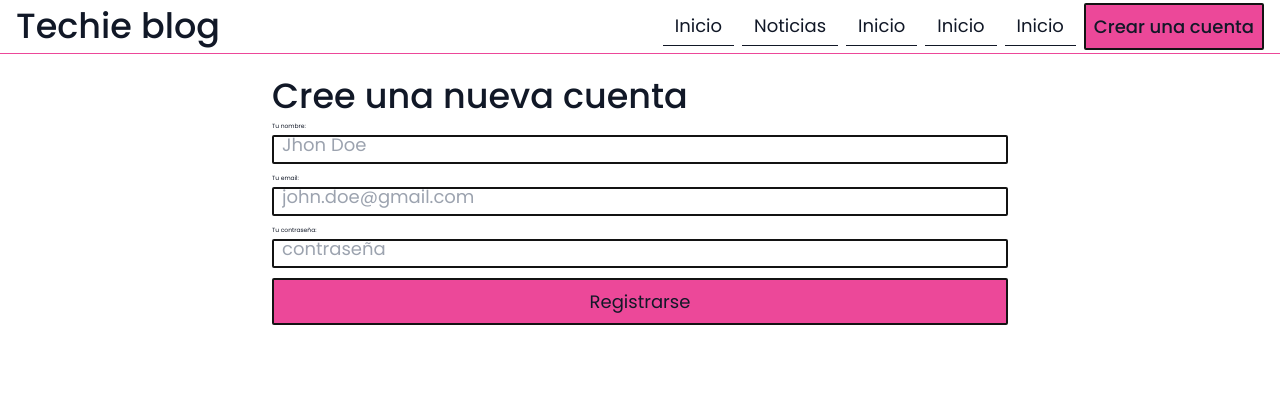
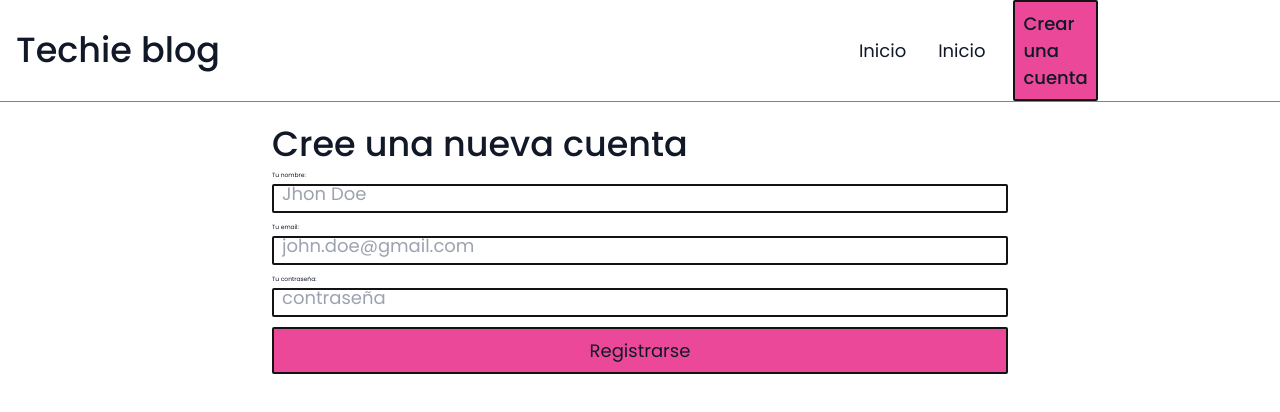
Before and after one commit to FacundoRocha18/techie-blog-webapp, a React (Vite) app: page /register in a window 1280 px wide. Shown: the top 412 px of the page. Built offline with nearby package versions, Linux system fonts and the light colour scheme; no server answers; the database is empty.

Commit message:
Fixed header

```diff
--- a/src/components/Atoms/Toggle.tsx
+++ b/src/components/Atoms/ThemeSwitch.tsx
@@ -4,7 +4,7 @@ import { StyledIcon } from 'components'
 import { IStyledComponent } from '../components.types'
 import { ThemeProps } from 'types'
 
-const Switch = styled('button') <IStyledComponent>`
+const StyledSwitch = styled('button') <IStyledComponent>`
 	align-items: center;
 	background-color: var(${({ theme }: ThemeProps) => theme.card});
 	border: solid 2px var(${({ theme }: ThemeProps) => theme.border});
@@ -14,14 +14,14 @@ const Switch = styled('button') <IStyledComponent>`
 	width: 64px;
 `
 
-export const CToggle = () => {
+export const ThemeSwitch = () => {
 	const { theme, themeName, toggleTheme } = useThemeContext()
 
 	return (
-		<Switch theme={theme} onClick={() => toggleTheme()}>
+		<StyledSwitch theme={theme} onClick={() => toggleTheme()}>
 			<StyledIcon className='material-icons'>
 				{themeName === 'light' ? 'dark_mode' : 'light_mode'}
 			</StyledIcon>
-		</Switch>
+		</StyledSwitch>
 	)
 }
--- a/src/components/Molecules/Header.tsx
+++ b/src/components/Molecules/Header.tsx
@@ -1,6 +1,6 @@
 import { Link } from 'react-router-dom'
 import styled from 'styled-components'
-import { StyledTitle, MenuToggle, Overlay, Menu, Navigation, CToggle, StyledPrimLink } from 'components'
+import { StyledTitle, MenuToggle, Overlay, Menu, Navigation, ThemeSwitch, StyledPrimLink } from 'components'
 import { useMenuContext } from 'contexts/MenuContext'
 import { useThemeContext } from 'contexts/Theme/ThemeContext'
 import { IStyledComponent } from 'components/components.types'
@@ -25,10 +25,9 @@ export const StyledHeader = styled('header') <IStyledComponent>`
 	transition: background-color .5s ease;
 
 	@media (min-width: 1080px) {
+		grid-template-columns: repeat(12, 1fr);
 		height: fit-content;
-	}
 
-	@media (min-width: 1080px) {
 		& button {
 			display: none;
 		}
--- a/src/components/Molecules/Menu.tsx
+++ b/src/components/Molecules/Menu.tsx
@@ -1,4 +1,4 @@
-import { StyledContainer, CToggle, StyledPrimLink, Navigation } from 'components'
+import { StyledContainer, ThemeSwitch, StyledPrimLink, Navigation } from 'components'
 import { IStyledComponent } from 'components/components.types'
 import { useMenuContext } from 'contexts/MenuContext'
 import { useThemeContext } from 'contexts/Theme/ThemeContext'
@@ -67,7 +67,7 @@ export const Menu = () => {
 				<Navigation />
 				<SwitchContainer >
 					<p>Tema: </p>
-					<CToggle />
+					<ThemeSwitch />
 				</SwitchContainer>
 			</StyledMenuContainer>
 		</>
--- a/src/components/Molecules/Navigation.tsx
+++ b/src/components/Molecules/Navigation.tsx
@@ -1,5 +1,5 @@
 import styled from 'styled-components'
-import { StyledPrimLink, StyledHeader, StyledSecLink } from 'components'
+import { StyledPrimLink, StyledHeader, StyledSecLink, ThemeSwitch } from 'components'
 import { IStyledComponent } from 'components/components.types'
 import { useMenuContext } from 'contexts/MenuContext'
 import { useThemeContext } from 'contexts/Theme/ThemeContext'
@@ -13,16 +13,6 @@ const StyledListItem = styled('li')`
 	&:last-child {
 		border-bottom: none;
 		margin-top: 16px;
-	}
-
-	@media (min-width: 1080px) {
-		${StyledHeader} & {
-				border: none;
-		}
-
-		${StyledHeader} &:last-child {
-				margin-top: 0px;
-		}
 	}
 `
 
@@ -53,27 +43,34 @@ const StyledNav = styled('nav') <IStyledComponent>`
 			display: none;
 		}
 
+		${StyledUList} ${StyledListItem} {
+				border-bottom: 1px solid var(${({ theme }: ThemeProps) => theme.color});
+		}
+
+		${StyledUList} ${StyledListItem}:last-child {
+				border-bottom: none;
+		}
+
 		@media (min-width: 768px) {
 			${StyledHeader} & {
 				width: 60%;
 			}
 		}
 
-		@media (min-width: 1080px) {
+		@media only screen and (min-width: 992px) {
 			${StyledHeader} & {
 				display: flex;
-				grid-column: span 10 / span 10;
-				grid-column-start: 2;
-				width: 100%;
+				grid-column: span 4 / span 4;
+				grid-column-start: 9;
 			}
+
+			${StyledHeader} & ${StyledUList} ${StyledListItem} {
+				border: none ;
 		}
 
-		${StyledUList} ${StyledListItem} {
-				border-bottom: 1px solid var(${({ theme }: ThemeProps) => theme.color});
+		${StyledHeader} & ${StyledUList} ${StyledListItem}:last-child {
+				margin-top: 0px;
 		}
-
-		${StyledUList} ${StyledListItem}:last-child {
-				border-bottom: none;
 		}
 `
 
@@ -90,6 +87,7 @@ export const Navigation = ({ className }: { className?: string }) => {
 					<StyledListItem><StyledSecLink to={'#'} onClick={() => setIsVisible(false)}>Inicio</StyledSecLink></StyledListItem>
 					<StyledListItem><StyledSecLink to={'#'} onClick={() => setIsVisible(false)}>Inicio</StyledSecLink></StyledListItem>
 					<StyledListItem><StyledSecLink to={'#'} onClick={() => setIsVisible(false)}>Inicio</StyledSecLink></StyledListItem>
+					<StyledListItem><ThemeSwitch /></StyledListItem>
 					<StyledListItem><StyledPrimLink theme={theme} to={'register'} onClick={() => setIsVisible(false)}>Crear una cuenta</StyledPrimLink></StyledListItem>
 				</StyledUList>
 			</StyledNav>
--- a/src/components/index.ts
+++ b/src/components/index.ts
@@ -27,7 +27,7 @@ export * from './Atoms/Title'
 export * from './Atoms/Fieldset'
 export * from './Atoms/Container'
 export * from './Atoms/Form'
-export * from './Atoms/Toggle'
+export * from './Atoms/ThemeSwitch'
 export * from './Atoms/MenuButton'
 export * from './Atoms/Icon'
 export * from './Atoms/Article'
--- a/src/hooks/useFetchPosts.ts
+++ b/src/hooks/useFetchPosts.ts
@@ -11,7 +11,7 @@ export const useFetchPosts = () => {
 	const getPosts = async () => {
 		try {
 			setLoading(true)
-			const data = await fetchPosts()
+			const data = await fetchPostsFromSupabase()
 
 			if (!data) throw new Error('No se pudo recuperar los datos')
 
--- a/src/styles/index.css
+++ b/src/styles/index.css
@@ -99,7 +99,7 @@ body {
 /* Start of header */
 
 .header-title {
-	grid-column: span 3 / span 3;
+	grid-column: span 1 / span 1;
 }
 
 .header .menu {
@@ -114,14 +114,9 @@ body {
 @media (min-width: 1080px) {
 
 	.header-title {
-		grid-column: span 1 / span 1;
+		grid-column: span 2 / span 2;
 	}
 
-	.header .menu {
-		grid-column: span 2 / span 2;
-		grid-column-start: 3;
-		width: 100%;
-	}
 }
 
 /* End of header */
```
